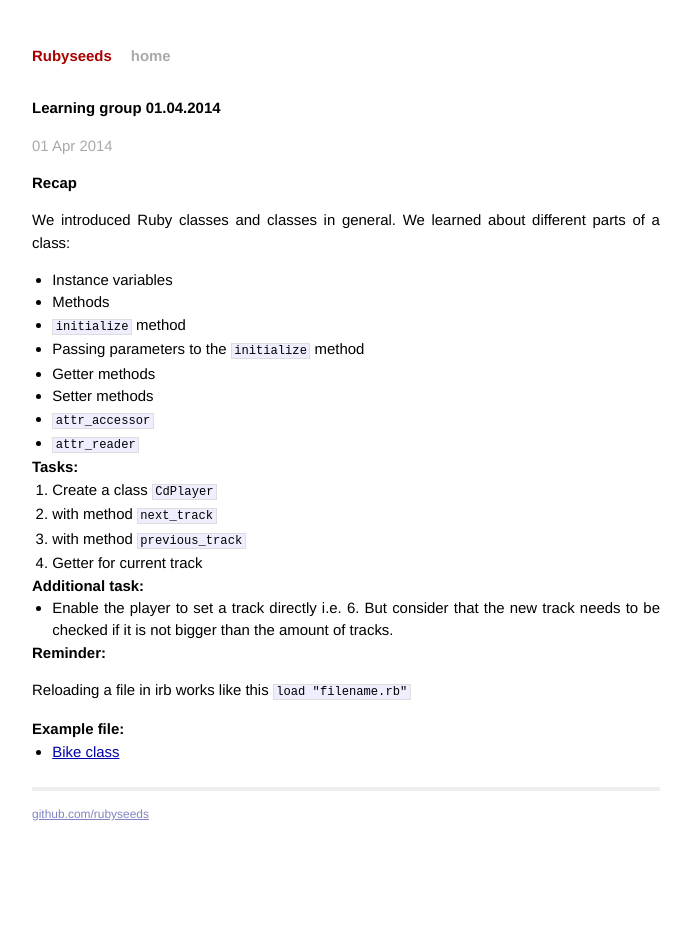
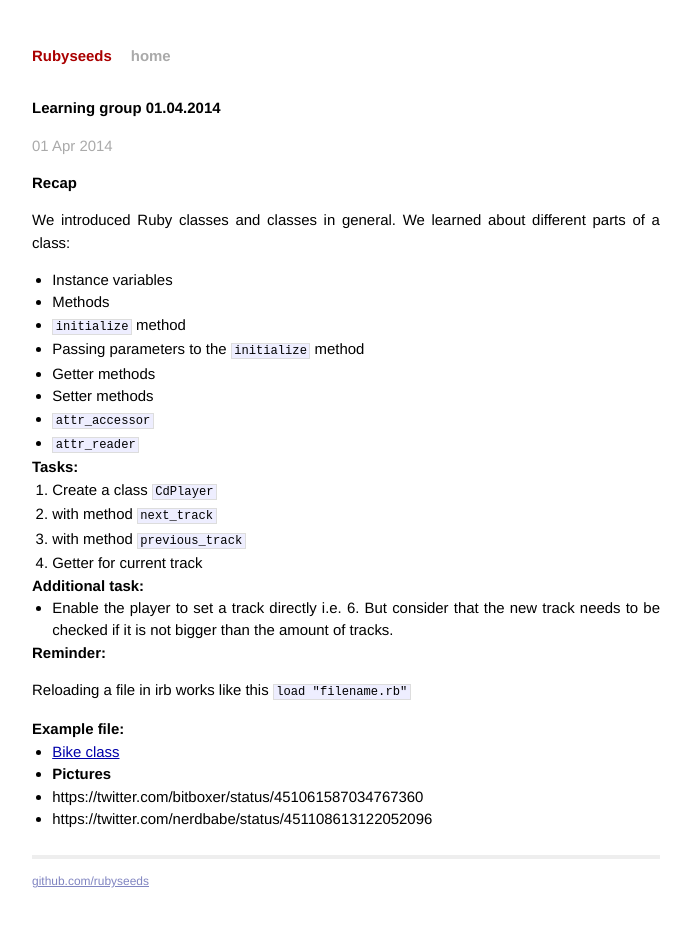
Before and after one commit to LydKo/materials, a Jekyll site: the page built from _posts/2014-04-01-classes.md, in a window 1280 px wide. Shown: the whole page, without its empty margins (294-985 px from the left). Built offline with Jekyll 4.4.1, drawn with Linux system fonts in a browser that asks for light colours; Markdown is read by kramdown in place of the engine named in the settings.

Commit message:
Added links to pictures taken yesterday evening

```diff
--- a/_posts/2014-04-01-classes.md
+++ b/_posts/2014-04-01-classes.md
@@ -41,3 +41,8 @@ Reloading a file in irb works like this `load "filename.rb"`
 ## Example file:
 
 - [Bike class](https://github.com/rubyseeds/materials/blob/gh-pages/files/bike_class.rb)
+-
+## Pictures
+
+- https://twitter.com/bitboxer/status/451061587034767360
+- https://twitter.com/nerdbabe/status/451108613122052096
```
